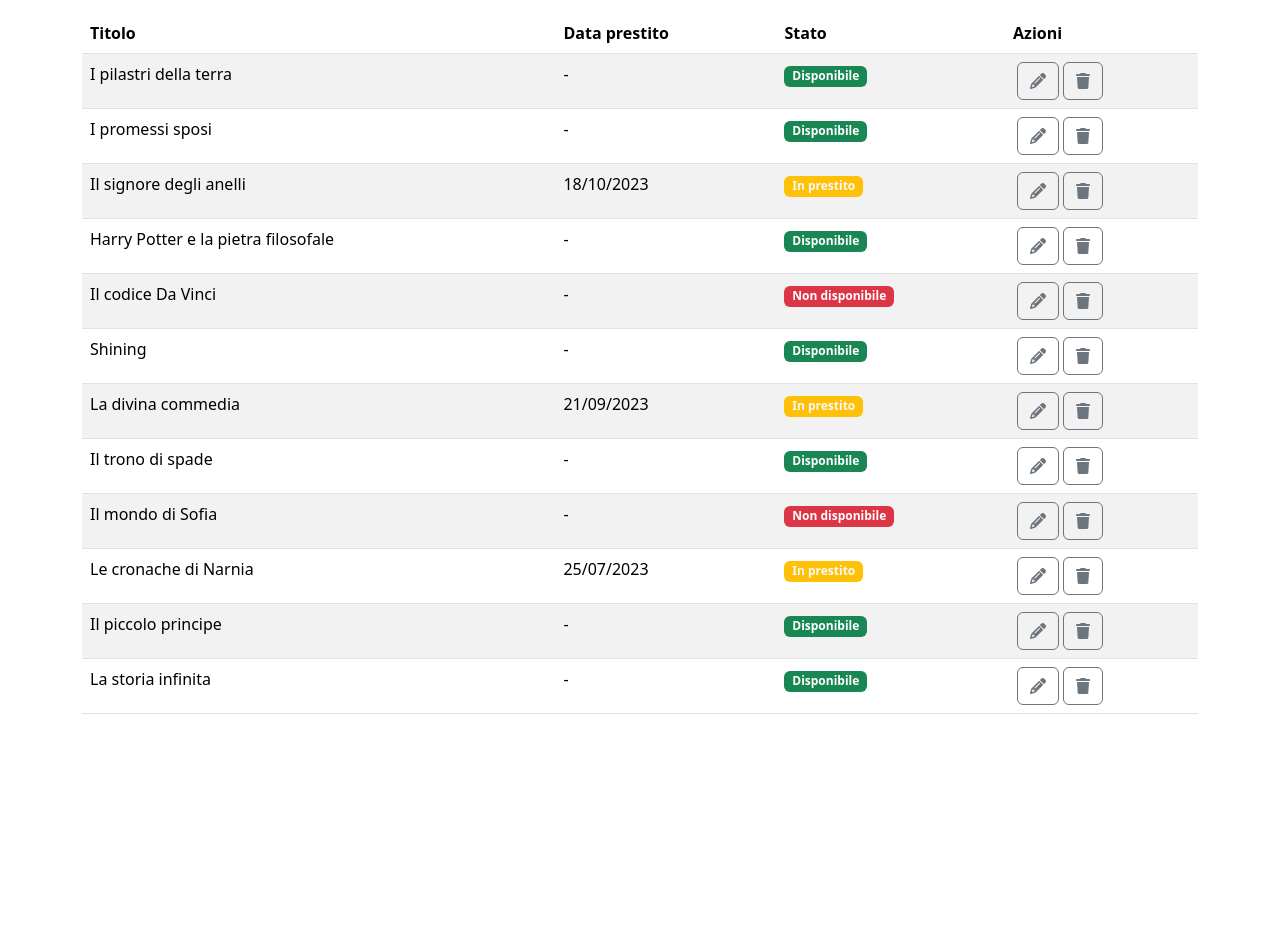
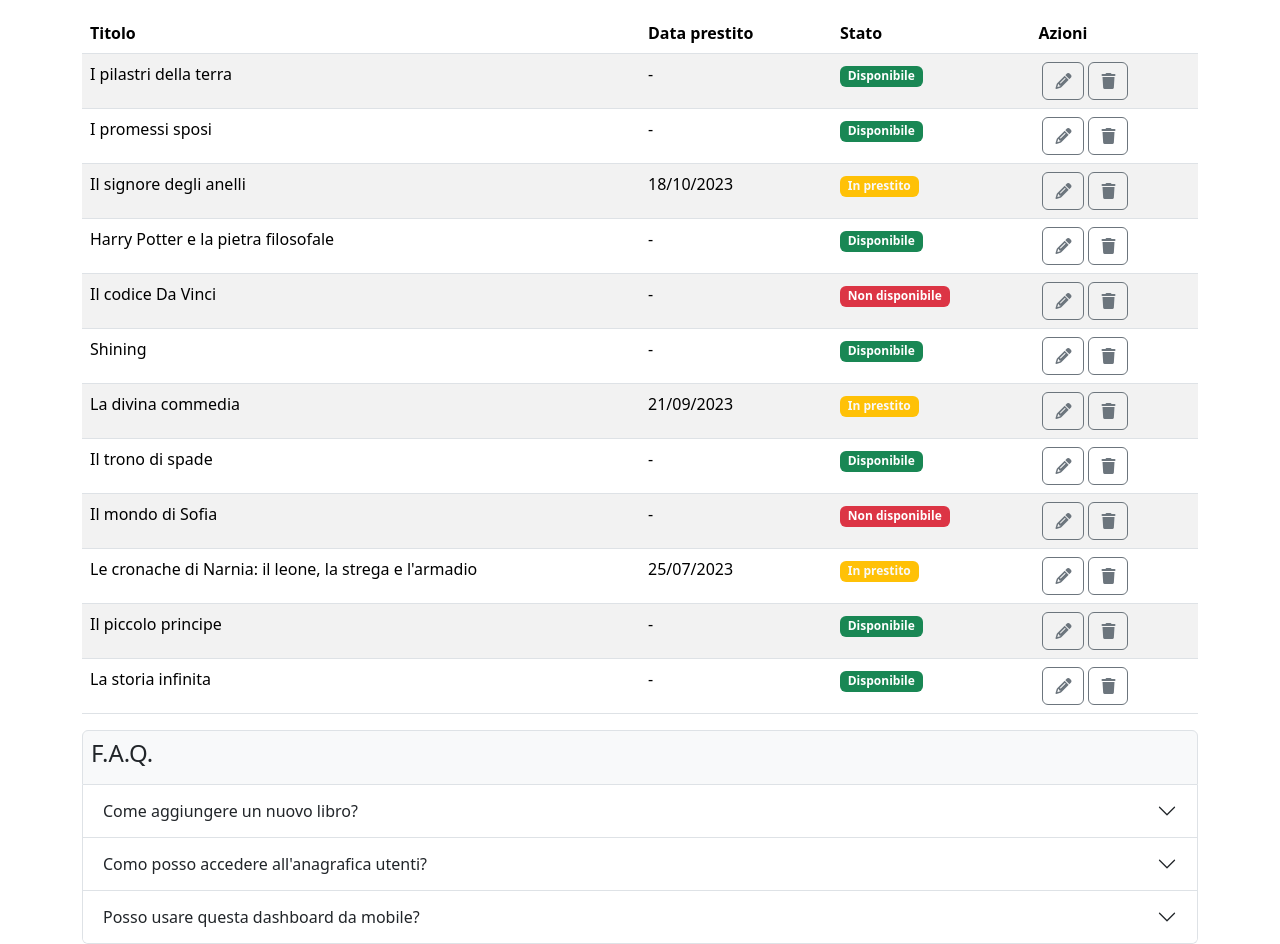
Before and after one commit to Stefanospedicato/html-css-bootstrap-dashboard, a plain HTML site: page index.html in a window 1280 px wide. Shown: the part 141-1085 px from the top of the page. Before the commit the page ends 871 px from the top, so only its background shows below. Drawn offline with nearby package versions, Linux system fonts and the light colour scheme.

Commit message:
feat: add accordion

```diff
--- a/index.html
+++ b/index.html
@@ -74,7 +74,7 @@
             </li>
           </ul>
           <form class="d-flex" role="search">
-            <input class="form-control me-2" type="search" placeholder="Cerca..." aria-label="Search">
+            <input class="form-control me-2 bg-body" type="search" placeholder="Cerca..." aria-label="Search">
             <button class="btn btn-outline-secondary" type="submit">Cerca</button>
           </form>
         </div>
@@ -103,73 +103,73 @@
           </thead>
           <tbody>
             <tr>
-              <td scope="row">I pilastri della terra</td>
+              <td class="col-6" scope="row">I pilastri della terra</td>
               <td class="d-none d-md-table-cell">-</td>
               <td><span class="badge text-bg-success">Disponibile</span></td>
               <td><button type="button" class="btn btn-outline-secondary mx-1"><i class="fa-solid fa-pencil"></i></button><button type="button" class="btn btn-outline-secondary"><i class="fa-solid fa-trash"></i></button></td>
             </tr>
             <tr>
-              <td scope="row">I promessi sposi</td>
+              <td class="col-6" scope="row">I promessi sposi</td>
               <td class="d-none d-md-table-cell">-</td>
               <td><span class="badge text-bg-success">Disponibile</span></td>
               <td><button type="button" class="btn btn-outline-secondary mx-1"><i class="fa-solid fa-pencil"></i></button><button type="button" class="btn btn-outline-secondary"><i class="fa-solid fa-trash"></i></button></td>
             </tr>
             <tr>
-              <td scope="row">Il signore degli anelli</td>
+              <td class="col-6" scope="row">Il signore degli anelli</td>
               <td class="d-none d-md-table-cell">18/10/2023</td>
               <td><span class="badge text-bg-warning text-light">In prestito</span></td>
               <td><button type="button" class="btn btn-outline-secondary mx-1"><i class="fa-solid fa-pencil"></i></button><button type="button" class="btn btn-outline-secondary"><i class="fa-solid fa-trash"></i></button></td>
             </tr>
             <tr>
-              <td scope="row">Harry Potter e la pietra filosofale</td>
+              <td class="col-6" scope="row">Harry Potter e la pietra filosofale</td>
               <td class="d-none d-md-table-cell">-</td>
               <td><span class="badge text-bg-success">Disponibile</span></td>
               <td><button type="button" class="btn btn-outline-secondary mx-1"><i class="fa-solid fa-pencil"></i></button><button type="button" class="btn btn-outline-secondary"><i class="fa-solid fa-trash"></i></button></td>
             </tr>
             <tr>
-              <td scope="row">Il codice Da Vinci</td>
+              <td class="col-6" scope="row">Il codice Da Vinci</td>
               <td class="d-none d-md-table-cell">-</td>
               <td><span class="badge text-bg-danger">Non disponibile</span></td>
               <td><button type="button" class="btn btn-outline-secondary mx-1"><i class="fa-solid fa-pencil"></i></button><button type="button" class="btn btn-outline-secondary"><i class="fa-solid fa-trash"></i></button></td>
             </tr>
             <tr>
-              <td scope="row">Shining</td>
+              <td class="col-6" scope="row">Shining</td>
               <td class="d-none d-md-table-cell">-</td>
               <td><span class="badge text-bg-success">Disponibile</span></td>
               <td><button type="button" class="btn btn-outline-secondary mx-1"><i class="fa-solid fa-pencil"></i></button><button type="button" class="btn btn-outline-secondary"><i class="fa-solid fa-trash"></i></button></td>
             </tr>
             <tr>
-              <td scope="row">La divina commedia</td>
+              <td class="col-6" scope="row">La divina commedia</td>
               <td class="d-none d-md-table-cell">21/09/2023</td>
               <td><span class="badge text-bg-warning text-light">In prestito</span></td>
               <td><button type="button" class="btn btn-outline-secondary mx-1"><i class="fa-solid fa-pencil"></i></button><button type="button" class="btn btn-outline-secondary"><i class="fa-solid fa-trash"></i></button></td>
             </tr>
             <tr>
-              <td scope="row">Il trono di spade</td>
+              <td class="col-6" scope="row">Il trono di spade</td>
               <td class="d-none d-md-table-cell">-</td>
               <td><span class="badge text-bg-success">Disponibile</span></td>
               <td><button type="button" class="btn btn-outline-secondary mx-1"><i class="fa-solid fa-pencil"></i></button><button type="button" class="btn btn-outline-secondary"><i class="fa-solid fa-trash"></i></button></td>
             </tr>
             <tr>
-              <td scope="row">Il mondo di Sofia</td>
+              <td class="col-6" scope="row">Il mondo di Sofia</td>
               <td class="d-none d-md-table-cell">-</td>
               <td><span class="badge text-bg-danger">Non disponibile</span></td>
               <td><button type="button" class="btn btn-outline-secondary mx-1"><i class="fa-solid fa-pencil"></i></button><button type="button" class="btn btn-outline-secondary"><i class="fa-solid fa-trash"></i></button></td>
             </tr>
             <tr>
-              <td scope="row">Le cronache di Narnia</td>
+              <td class="col-6" scope="row">Le cronache di Narnia: il leone, la strega e l'armadio</td>
               <td class="d-none d-md-table-cell">25/07/2023</td>
               <td><span class="badge text-bg-warning text-light">In prestito</span></td>
               <td><button type="button" class="btn btn-outline-secondary mx-1"><i class="fa-solid fa-pencil"></i></button><button type="button" class="btn btn-outline-secondary"><i class="fa-solid fa-trash"></i></button></td>
             </tr>
             <tr>
-              <td scope="row">Il piccolo principe</td>
+              <td class="col-6" scope="row">Il piccolo principe</td>
               <td class="d-none d-md-table-cell">-</td>
               <td><span class="badge text-bg-success">Disponibile</span></td>
               <td><button type="button" class="btn btn-outline-secondary mx-1"><i class="fa-solid fa-pencil"></i></button><button type="button" class="btn btn-outline-secondary"><i class="fa-solid fa-trash"></i></button></td>
             </tr>
             <tr>
-              <td scope="row">La storia infinita</td>
+              <td class="col-6" scope="row">La storia infinita</td>
               <td class="d-none d-md-table-cell">-</td>
               <td><span class="badge text-bg-success">Disponibile</span></td>
               <td><button type="button" class="btn btn-outline-secondary mx-1"><i class="fa-solid fa-pencil"></i></button><button type="button" class="btn btn-outline-secondary"><i class="fa-solid fa-trash"></i></button></td>
@@ -179,6 +179,48 @@
       </div>
     </section>
 
+    <section>
+      <div class="container">
+        <div class="accordion" id="accordionExample">
+          <div class="accordion-item p-2 bg-body-tertiary">
+            <h4>
+              F.A.Q.
+            </h4>
+            <div id="collapseOne" class="accordion-collapse collapse" data-bs-parent="#accordionExample">
+            </div>
+          </div>
+          <div class="accordion-item">
+            <h2 class="accordion-header">
+              <button class="accordion-button collapsed" type="button" data-bs-toggle="collapse" data-bs-target="#collapseOne" aria-expanded="true" aria-controls="collapseOne">
+                Come aggiungere un nuovo libro?
+              </button>
+            </h2>
+            <div id="collapseOne" class="accordion-collapse collapse show" data-bs-parent="#accordionExample">
+            </div>
+          </div>
+          <div class="accordion-item">
+            <h2 class="accordion-header">
+              <button class="accordion-button collapsed" type="button" data-bs-toggle="collapse" data-bs-target="#collapseTwo" aria-expanded="false" aria-controls="collapseTwo">
+                Como posso accedere all'anagrafica utenti?
+              </button>
+            </h2>
+            <div id="collapseTwo" class="accordion-collapse collapse" data-bs-parent="#accordionExample">
+            </div>
+          </div>
+          <div class="accordion-item">
+            <h2 class="accordion-header">
+              <button class="accordion-button collapsed" type="button" data-bs-toggle="collapse" data-bs-target="#collapseThree" aria-expanded="false" aria-controls="collapseThree">
+                Posso usare questa dashboard da mobile?
+              </button>
+            </h2>
+            <div id="collapseThree" class="accordion-collapse collapse" data-bs-parent="#accordionExample">
+            </div>
+          </div>
+        </div>
+      </div>
+    </section>
+
+
   </main>
 
 
```
